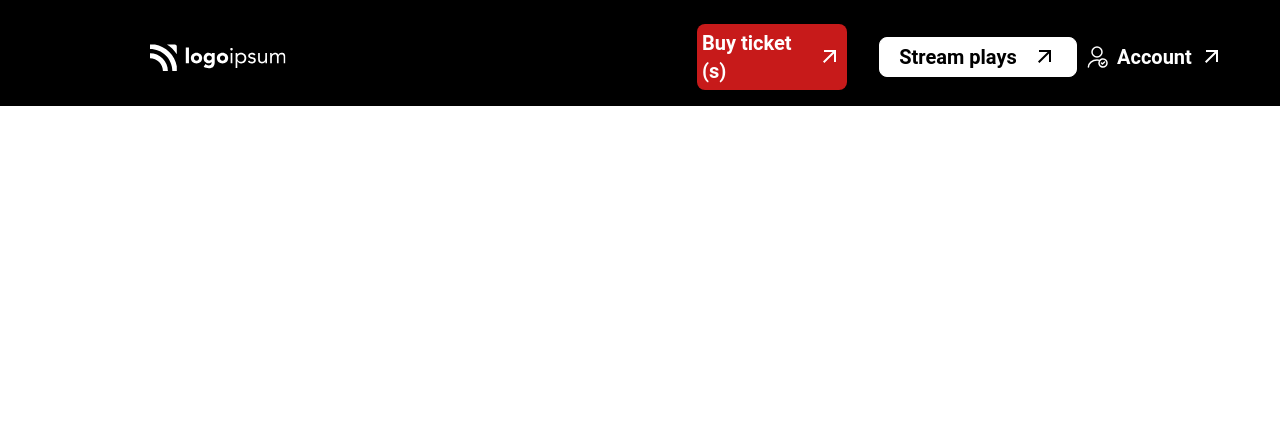
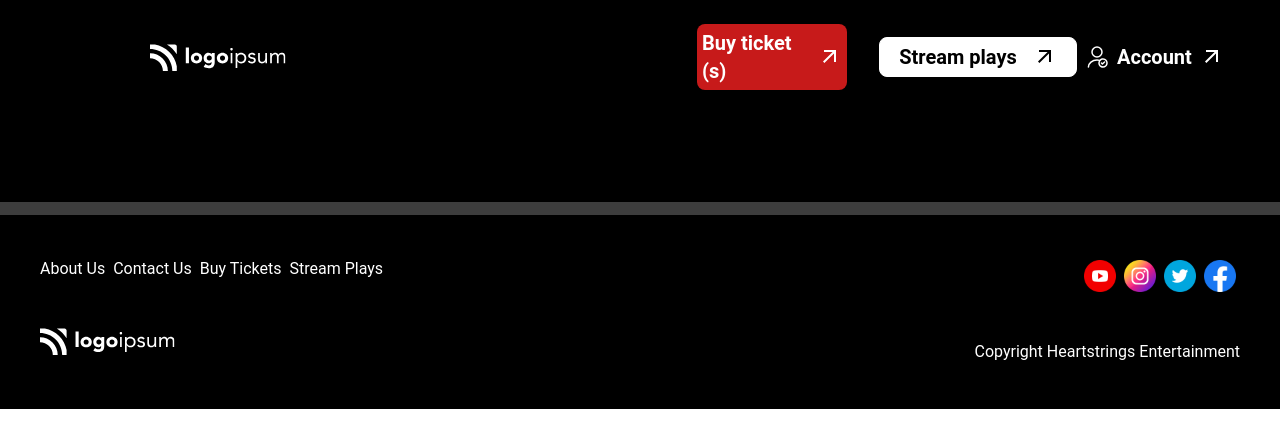
Before and after one commit to AtienoObwanda/HeartStrings-Entertainment, a React (Vite) app: page / in a window 1280 px wide. Shown: the top 448 px of the page. Built offline with nearby package versions, Linux system fonts and the light colour scheme; a web font is replaced by a local one.

Commit message:
Footer added

```diff
--- /dev/null
+++ b/src/Components/HowToEncouragePeopleToSignUpFooter/Footer.jsx
@@ -0,0 +1,116 @@
+import React from "react";
+
+import { Img, Text } from "Components";
+
+const Footer = (props) => {
+  return (
+    <>
+      <footer className={props.className}>
+        <div className="flex flex-col items-center justify-center p-10 sm:px-5 w-full">
+          <div className="flex md:flex-col flex-row md:gap-10 gap-[269px] items-end justify-between self-stretch w-auto md:w-full">
+            <div className="flex flex-col gap-8 items-start justify-start self-stretch w-auto md:w-full">
+
+              <div className="flex md:flex-col flex-row gap-2 items-start justify-start self-stretch w-auto md:w-full">
+
+
+
+
+                <div className="flex flex-col items-center justify-center w-auto md:w-full">
+                  <Text
+                    className="font-normal font-roboto mt-0.5 not-italic text-left text-white_A700 w-auto"
+                    variant="body4"
+                  >
+                    {props?.about}
+                  </Text>
+                </div>
+                <div className="flex flex-col items-center justify-center w-auto md:w-full">
+                  <Text
+                    className="font-normal font-roboto mt-0.5 not-italic text-left text-white_A700 w-auto"
+                    variant="body4"
+                  >
+                    {props?.contact}
+                  </Text>
+                </div>
+                <div className="flex flex-col items-center justify-center w-auto md:w-full">
+                  <Text
+                    className="font-normal font-roboto mt-0.5 not-italic text-left text-white_A700 w-auto"
+                    variant="body4"
+                  >
+                    {props?.ticket}
+
+                  </Text>
+                </div>
+                <div className="flex flex-col items-center justify-center w-auto md:w-full">
+                  <Text
+                    className="font-normal font-roboto mt-0.5 not-italic text-left text-white_A700 w-auto"
+                    variant="body4"
+                  >
+                    {props?.stream}
+                  </Text>
+                </div>
+
+
+
+
+
+              </div>
+
+              <Img
+                src="images/img_dummylogo02.svg"
+                className="justify-center h-14 w-[135px]"
+                alt="Heartstring Entertainment Footer logo"
+              />
+
+
+            </div>
+
+
+            <div className="flex flex-col gap-12 items-center justify-center self-stretch w-auto">
+              <div className="flex flex-row gap-2 items-center justify-center ml-auto w-40">
+                <Img
+                  src="images/img_youtube1.png"
+                  className="h-8 md:h-auto object-cover w-8"
+                  alt="youtubeOne"
+                />
+                <Img
+                  src="images/img_instagram2.png"
+                  className="h-8 md:h-auto object-cover w-8"
+                  alt="instagramTwo"
+                />
+                <Img
+                  src="images/img_twitter1.png"
+                  className="h-8 md:h-auto object-cover w-8"
+                  alt="twitterOne"
+                />
+                <Img
+                  src="images/img_facebook1.png"
+                  className="h-8 md:h-auto object-cover w-8"
+                  alt="facebookOne"
+                />
+              </div>
+
+              <Text
+                className="font-normal font-roboto not-italic text-center text-white_A700 w-auto"
+                variant="body4"
+              >
+                {props?.copyrightheartsOne}
+              </Text>
+
+            </div>
+          </div>
+        </div>
+      </footer>
+    </>
+  );
+};
+
+Footer.defaultProps = {
+  ticket: "Buy Tickets",
+  stream: "Stream Plays",
+  about: "About Us",
+  contact: "Contact Us",
+  termandcondition: "Terms & Conditions",
+  copyrightheartsOne: "Copyright Heartstrings Entertainment",
+};
+
+export default Footer;
--- a/src/Pages/General/HomePage.jsx
+++ b/src/Pages/General/HomePage.jsx
@@ -4,7 +4,7 @@ import { useNavigate } from "react-router-dom";
 
 import { Button, Img, List, Text } from "Components";
 import HowToEncouragePeopleToSignUpColumnprice from "Components/HowToEncouragePeopleToSignUpColumnprice";
-import HowToEncouragePeopleToSignUpFooter from "Components/HowToEncouragePeopleToSignUpFooter";
+import Footer from "Components/HowToEncouragePeopleToSignUpFooter/Footer";
 import HowToEncouragePeopleToSignUpStreamcards from "Components/HowToEncouragePeopleToSignUpStreamcards";
 import HowToEncouragePeopleToSignUpWhitenoicon from "Components/HowToEncouragePeopleToSignUpWhitenoicon";
 import LandingPageNavbarhifi from "Components/LandingPageNavbarhifi";
@@ -16,11 +16,18 @@ const HomePage = () => {
   return (
     <>
     <div className="bg-black_900 flex flex-col font-roboto items-center justify-start mx-auto w-full">
+        {/* Navbar Section */}
         <Navbar
           className="flex flex-row items-center justify-center md:px-5 w-full"
           buyTicketS="Buy ticket (s)"
           streamPlays="Stream plays"
           account="Account"
+        />
+        {/* Hero Section */}
+
+        {/* Footer Section*/}
+        <Footer className="border-gray_800 border-solid border-t-[13px] flex items-center justify-center mt-24 md:px-5 w-full"
+          copyrightheartsOne="Copyright Heartstrings Entertainment"
         />
 
       </div>
```
Also changed, not shown: src/Components/HowToEncouragePeopleToSignUpFooter/index.jsx (+102 -102 lines).
